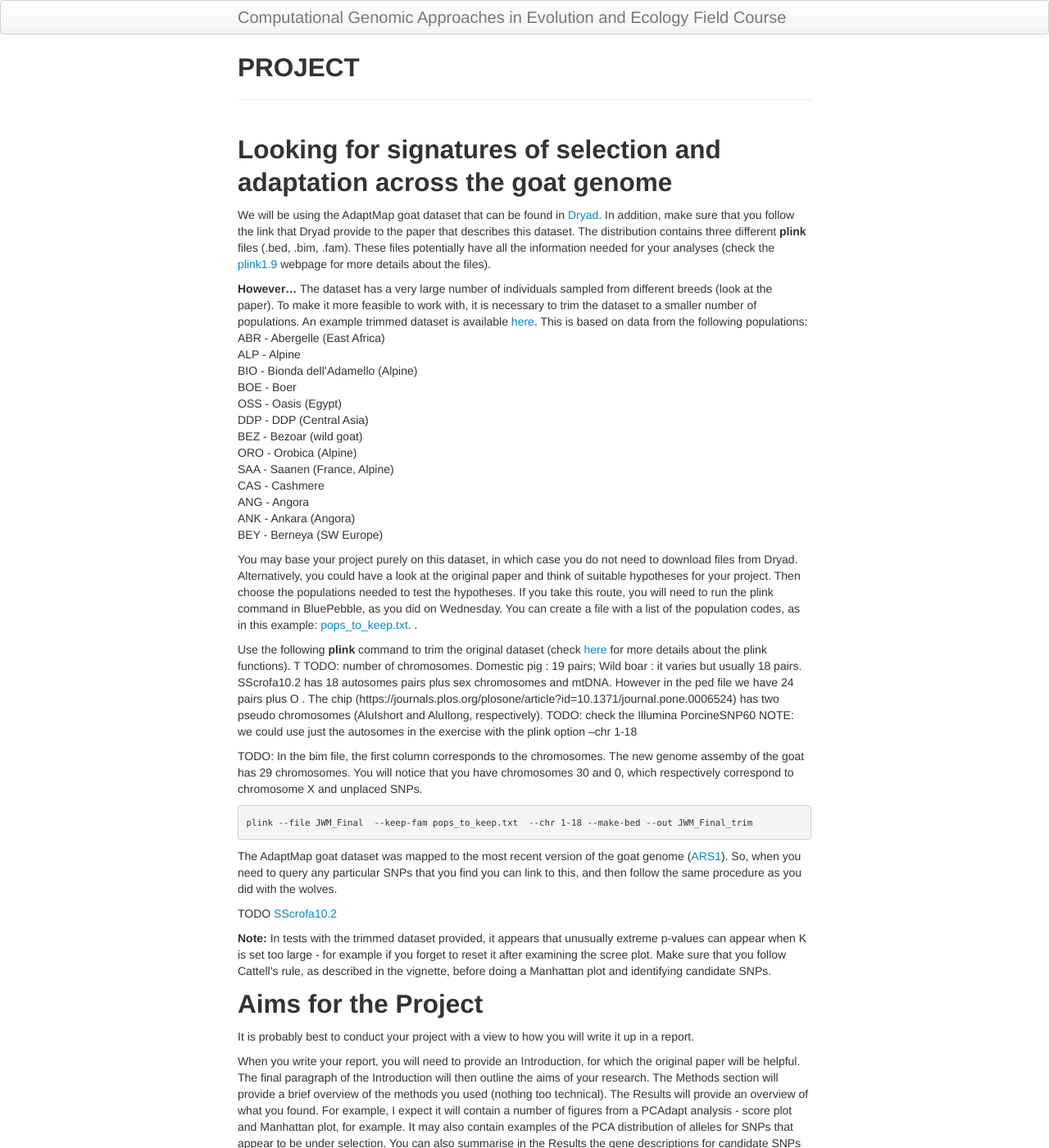
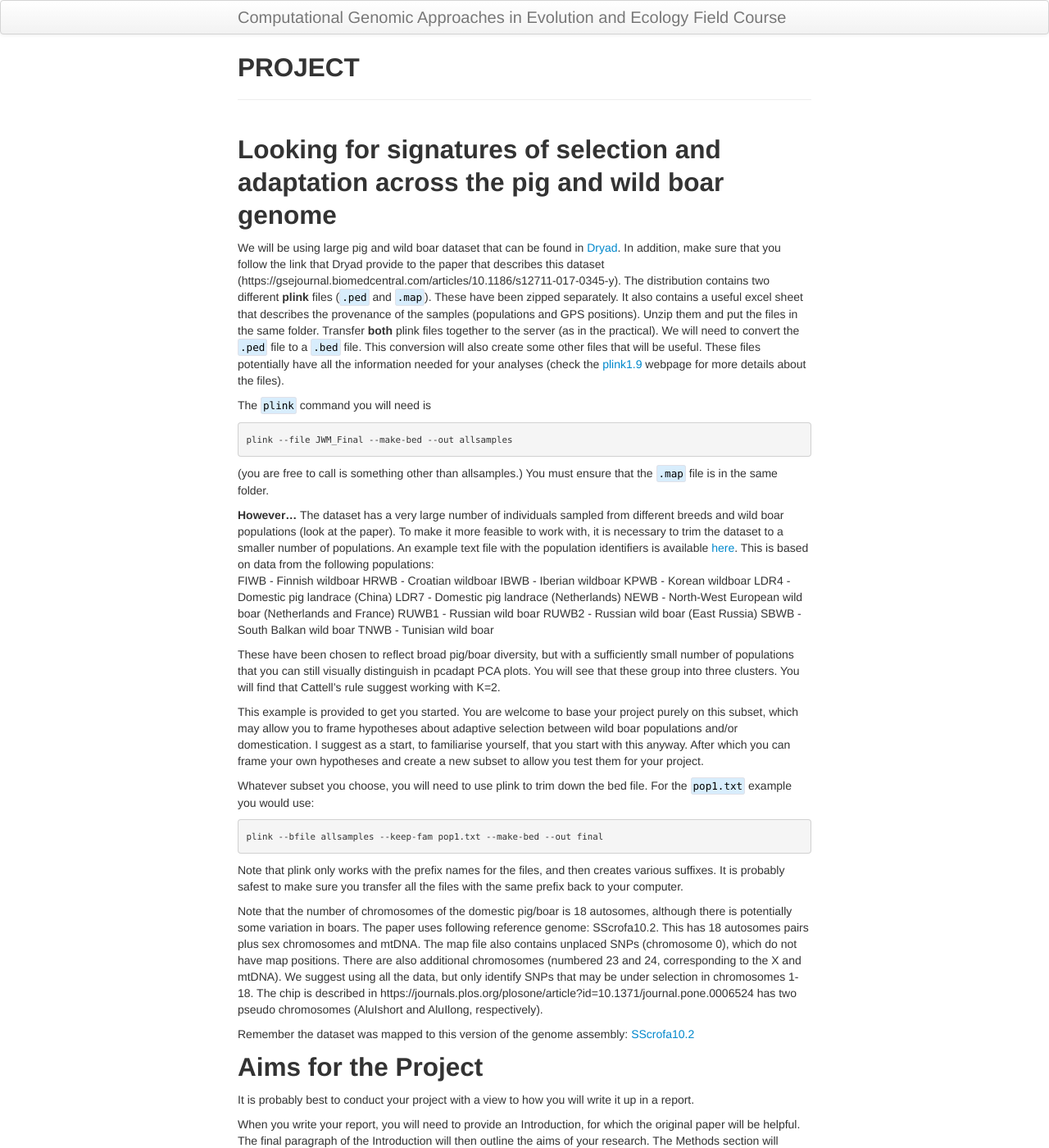
Before and after one commit to ritarasteiro/FieldCourse, a Jekyll site: the page built from pages/project.md, in a window 1280 px wide and 1400 px high. Shown: the whole window at 82% size. Built offline with Jekyll 4.4.1, drawn with Linux system fonts in a browser that asks for light colours; some of the changed text lies outside the part shown.

Commit message:
Update project.md

````diff
--- a/pages/project.md
+++ b/pages/project.md
@@ -3,59 +3,58 @@ layout: page
 title: PROJECT
 ---
 
-## Looking for signatures of selection and adaptation across the goat genome
+## Looking for signatures of selection and adaptation across the pig and wild boar genome
 
 
-We will be using the AdaptMap goat dataset that can be found in [Dryad](https://datadryad.org/resource/doi:10.5061/dryad.v8g21pt). In addition, make sure that you follow the link that Dryad provide to the paper that describes this dataset. The distribution contains three different **plink** files (.bed, .bim, .fam). These files potentially have all the information needed for your analyses (check the [plink1.9](https://www.cog-genomics.org/plink/1.9/formats) webpage for more details about the files).
+We will be using large pig and wild boar dataset that can be found in [Dryad](https://datadryad.org/stash/dataset/doi:10.5061/dryad.30tk6). In addition, make sure that you follow the link that Dryad provide to the paper that describes this dataset (https://gsejournal.biomedcentral.com/articles/10.1186/s12711-017-0345-y). The distribution contains two different **plink** files (```.ped``` and ```.map```). These have been zipped separately. It also contains a useful excel sheet that describes the provenance of the samples (populations and GPS positions). Unzip them and put the files in the same  folder. Transfer **both** plink files together to the server (as in the practical). We will need to convert the ```.ped``` file to a ```.bed``` file. This conversion will also create some other files that will be useful.  These files potentially have all the information needed for your analyses (check the [plink1.9](https://www.cog-genomics.org/plink/1.9/formats) webpage for more details about the files).
 
+The ```plink``` command you will need is
+```sh
+plink --file JWM_Final --make-bed --out allsamples
+```
+(you are free to call is something other than allsamples.) You must ensure that the ```.map``` file is in the same folder.
 
-**However...** The dataset has a very large number of individuals sampled from different breeds (look at the paper). To make it more feasible to work with, it is necessary to trim the dataset to a smaller number of populations. An example trimmed dataset is available [here](../data/goat_trim.zip). This is based on data from the following populations:
-ABR - Abergelle (East Africa)
-ALP - Alpine
-BIO - Bionda dell'Adamello (Alpine)
-BOE - Boer
-OSS - Oasis (Egypt)
-DDP - DDP (Central Asia)
-BEZ - Bezoar (wild goat)
-ORO - Orobica (Alpine)
-SAA - Saanen (France, Alpine)
-CAS - Cashmere
-ANG - Angora
-ANK - Ankara (Angora)
-BEY - Berneya (SW Europe)
+**However...** The dataset has a very large number of individuals sampled from different breeds and wild boar populations (look at the paper). To make it more feasible to work with, it is necessary to trim the dataset to a smaller number of populations. An example text file with the population identifiers is available [here](../data/pop1.txt). This is based on data from the following populations:
+FIWB - Finnish wildboar
+HRWB - Croatian wildboar
+IBWB - Iberian wildboar
+KPWB - Korean wildboar
+LDR4 - Domestic pig landrace (China)
+LDR7 - Domestic pig landrace (Netherlands)
+NEWB - North-West European wild  boar (Netherlands and France)
+RUWB1 - Russian wild boar
+RUWB2 - Russian wild boar (East Russia)
+SBWB - South Balkan wild boar
+TNWB - Tunisian wild boar
 
-You may base your project purely on this dataset, in which case you do not need to download files from Dryad. Alternatively, you could have a look at the original paper and think of suitable hypotheses for your project. Then choose the populations needed to test the hypotheses. If you take this route, you will need to run the plink command in BluePebble, as you did on Wednesday. You can create a file with a list of the population codes, as in this example: [pops_to_keep.txt](../data/pops_to_keep.txt).
-.
+These have been chosen to reflect broad pig/boar  diversity, but with a sufficiently small number of populations that you can  still visually distinguish in pcadapt PCA plots. You will  see that these  group into three clusters. You will find that Cattell's rule suggest working with K=2.
 
-Use the following **plink** command to trim the original dataset (check [here](https://www.cog-genomics.org/plink/1.9/index) for more details about the plink functions).
-T
-TODO: number of chromosomes. Domestic pig : 19 pairs; Wild boar : it varies but usually 18 pairs. SScrofa10.2 has 18 autosomes pairs plus sex chromosomes and mtDNA. However in the ped file we have 24 pairs plus O . The chip (https://journals.plos.org/plosone/article?id=10.1371/journal.pone.0006524) has  two pseudo chromosomes (AluIshort and AluIlong, respectively). TODO: check the Illumina PorcineSNP60  NOTE: we could use just the autosomes in the exercise with the plink option --chr 1-18
+This example is provided to get you started. You are welcome to base your project purely on this subset, which may allow you to frame hypotheses about adaptive selection between wild boar populations  and/or domestication. I suggest  as a start,  to familiarise yourself, that you start with this anyway. After which you can  frame your own hypotheses and create a new subset to allow you test them for your project.
 
-TODO: In the bim file, the first column corresponds to the chromosomes. The new  genome assemby of the goat has 29 chromosomes. You will notice that you have chromosomes 30 and 0, which respectively correspond to chromosome X and unplaced SNPs.
-
+Whatever subset you choose, you will need to use plink to trim down the  bed file. For the ```pop1.txt``` example you would use:
 ```sh
-plink --file JWM_Final  --keep-fam pops_to_keep.txt  --chr 1-18 --make-bed --out JWM_Final_trim
+plink --bfile allsamples --keep-fam pop1.txt --make-bed --out final
 ```
 
+Note that plink only works with the prefix names for the files, and then creates various suffixes. It is probably safest to make sure you transfer all  the files with the same prefix back to your computer.
 
-The AdaptMap goat dataset was mapped to the most recent version of the goat genome ([ARS1](https://www.ncbi.nlm.nih.gov/genome/gdv/browser/?acc=GCF_001704415.1&context=genome)). So, when you need to query any particular SNPs that you find you can link to this, and then follow the same procedure as you did with the wolves.
+Note that the number of chromosomes of the domestic pig/boar is 18 autosomes, although there is  potentially some variation  in boars. The paper uses following reference genome: SScrofa10.2. This has 18 autosomes pairs plus sex chromosomes and mtDNA. The map  file also  contains unplaced SNPs (chromosome 0), which do  not have map positions. There are also additional chromosomes (numbered 23 and 24, corresponding to the X and mtDNA). We suggest using all the data, but only identify SNPs that may be under selection in chromosomes 1-18. The chip is described in https://journals.plos.org/plosone/article?id=10.1371/journal.pone.0006524 has  two pseudo chromosomes (AluIshort and AluIlong, respectively).
 
-TODO [SScrofa10.2](https://may2017.archive.ensembl.org/Sus_scrofa/Info/Index)
+Remember the dataset was mapped to this version of the genome assembly:
+[SScrofa10.2](https://may2017.archive.ensembl.org/Sus_scrofa/Info/Index)
 
-**Note:** In tests with the trimmed dataset provided, it appears that unusually extreme p-values can appear when K is set too large - for example if you forget to reset it after examining the scree plot. Make sure that you follow Cattell’s rule, as described in the vignette, before doing a Manhattan plot and identifying candidate SNPs.
 
 ## Aims for the Project
 
 It is probably best to conduct your project with a view to how you will write it up in a report.
 
-When you write your report, you will need to provide an Introduction, for which the original paper will be helpful. The final paragraph of the Introduction will then outline the aims of your research. The Methods section will provide a brief overview of the methods you used (nothing too technical). The Results will provide an overview of what you found. For example, I expect it will contain a number of figures from a PCAdapt analysis - score plot and Manhattan plot, for example. It may also contain examples of the PCA distribution of alleles for SNPs that appear to be under selection. You can also summarise in the Results the gene descriptions for candidate SNPs in Genbank. The Discussion will then contrast the results with your initial aims and expectations, provide some critique of what you have found, and point to future research.
+When you write your report, you will need to provide an Introduction, for which the original paper will be helpful. The final paragraph of the Introduction will then outline the aims of your research. The Methods section will provide a brief overview of the methods you used (nothing too technical). The Results will provide an overview of what you found. For example, I expect it will contain a number of figures from a PCAdapt analysis - score plot and Manhattan plot, for example. It may also contain examples of the PCA distribution of alleles for SNPs that appear to be under selection. You can also summarise in the Results the gene descriptions for candidate SNPs in NCBI. The Discussion will then contrast the results with your initial aims and expectations, provide some critique of what you have found, and point to future research.
 
 <br/>
 
 
 
 ## Reference
-<!--- [Bertolini F, Servin B, Talenti A, Rochat E, Kim ES, Oget C, Palhière I, Crisà A, Catillo G, Steri R, Amills M, Colli L, Marras G, Milanesi M, Nicolazzi E, Rosen BD, Van Tassell CP, Guldbrandtsen B, Sonstegard TS, Tosser-Klopp G, Stella A, Rothschild MF, Joost S, Crepaldi P, AdaptMap Consortium (2018) Signatures of selection and environmental adaptation across the goat genome post-domestication. Genetics Selection Evolution 50(1): 57]( https://doi.org/10.1186/s12711-018-0421-y) --->
 
 [Yang, B., Cui, L., Perez-Enciso, M. et al. Genome-wide SNP data unveils the globalization of domesticated pigs. Genet Sel Evol 49, 71 (2017)]( https://doi.org/10.1186/s12711-017-0345-y )
 <br/>
````
